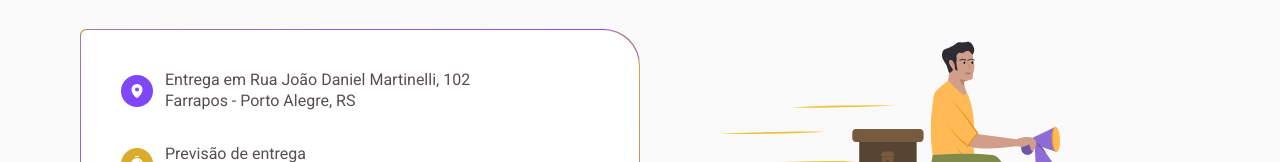
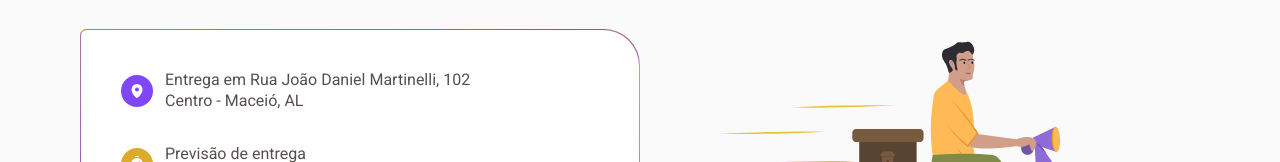
Before and after one commit to Newton-Duarte/coffee-delivery, a React (Vite) app: page /cart in a window 1280 px wide. Both pictures are taken after a click on the button "CONFIRMAR PEDIDO". Shown: the part 277-439 px from the top of the page. Built offline with nearby package versions, Linux system fonts and the light colour scheme.

Commit message:
fix: delivery address

```diff
--- a/src/pages/Cart/components/Success/index.tsx
+++ b/src/pages/Cart/components/Success/index.tsx
@@ -21,8 +21,8 @@ export default function Success() {
               </div>
               <div>
                 <Text variant="md">
-                  Entrega em Rua João Daniel Martinelli, 102 <br /> Farrapos -
-                  Porto Alegre, RS
+                  Entrega em Rua João Daniel Martinelli, 102 <br /> Centro -
+                  Maceió, AL
                 </Text>
               </div>
             </div>
```
